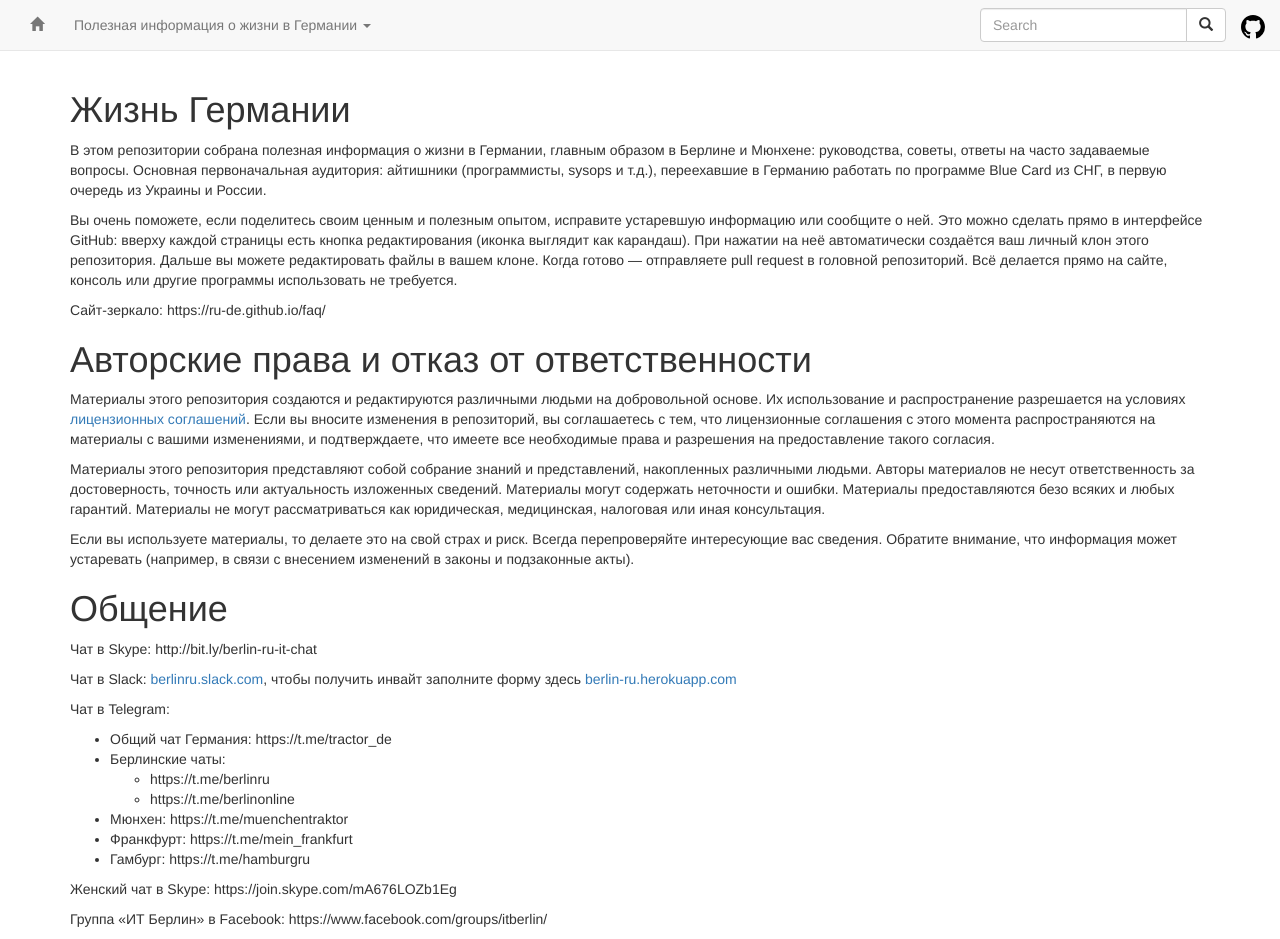
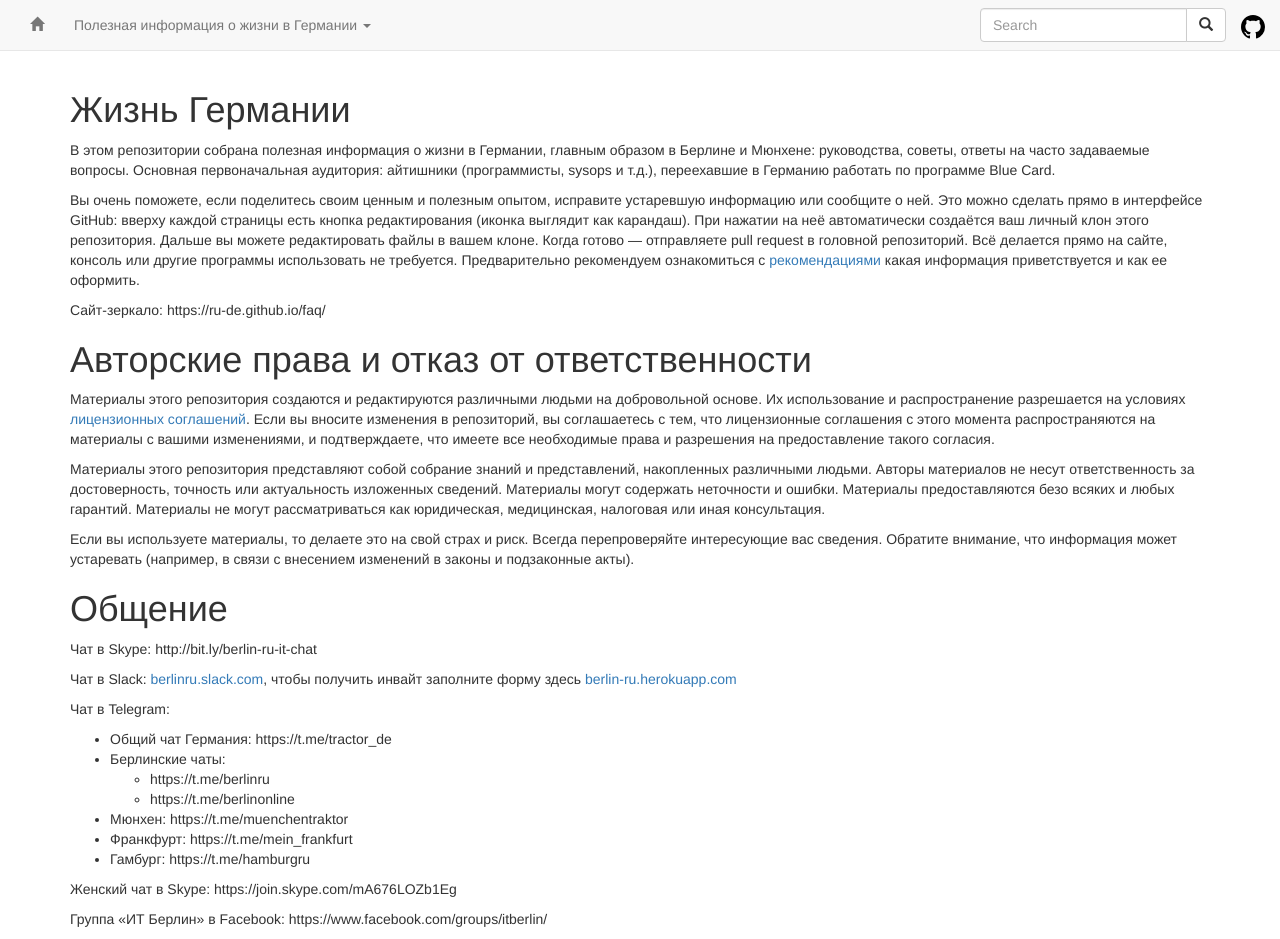
Before and after one commit to ru-de/faq, a Jekyll site: the page built from index.md, in a window 1280 px wide and 939 px high. Built offline with Jekyll 4.4.1, drawn with Linux system fonts in a browser that asks for light colours; nearby versions of some CDN libraries; our own code applies the rules of GitHub Pages for plain Markdown files.

Commit message:
Travis #1400: sync github pages

```diff
--- a/index.md
+++ b/index.md
@@ -4,9 +4,9 @@ layout: default
 
 # Жизнь Германии
 
-В этом репозитории собрана полезная информация о жизни в Германии, главным образом в Берлине и Мюнхене: руководства, советы, ответы на часто задаваемые вопросы. Основная первоначальная аудитория: айтишники (программисты, sysops и т.д.), переехавшие в Германию работать по программе Blue Card из СНГ, в первую очередь из Украины и России.
+В этом репозитории собрана полезная информация о жизни в Германии, главным образом в Берлине и Мюнхене: руководства, советы, ответы на часто задаваемые вопросы. Основная первоначальная аудитория: айтишники (программисты, sysops и т.д.), переехавшие в Германию работать по программе Blue Card.
 
-Вы очень поможете, если поделитесь своим ценным и полезным опытом, исправите устаревшую информацию или сообщите о ней. Это можно сделать прямо в интерфейсе GitHub: вверху каждой страницы есть кнопка редактирования (иконка выглядит как карандаш). При нажатии на неё автоматически создаётся ваш личный клон этого репозитория. Дальше вы можете редактировать файлы в вашем клоне. Когда готово — отправляете pull request в головной репозиторий. Всё делается прямо на сайте, консоль или другие программы использовать не требуется.
+Вы очень поможете, если поделитесь своим ценным и полезным опытом, исправите устаревшую информацию или сообщите о ней. Это можно сделать прямо в интерфейсе GitHub: вверху каждой страницы есть кнопка редактирования (иконка выглядит как карандаш). При нажатии на неё автоматически создаётся ваш личный клон этого репозитория. Дальше вы можете редактировать файлы в вашем клоне. Когда готово — отправляете pull request в головной репозиторий. Всё делается прямо на сайте, консоль или другие программы использовать не требуется. Предварительно рекомендуем ознакомиться с [рекомендациями](CONTRIBUTING.md) какая информация приветствуется и как ее оформить.
 
 Сайт-зеркало: https://ru-de.github.io/faq/
 
```
